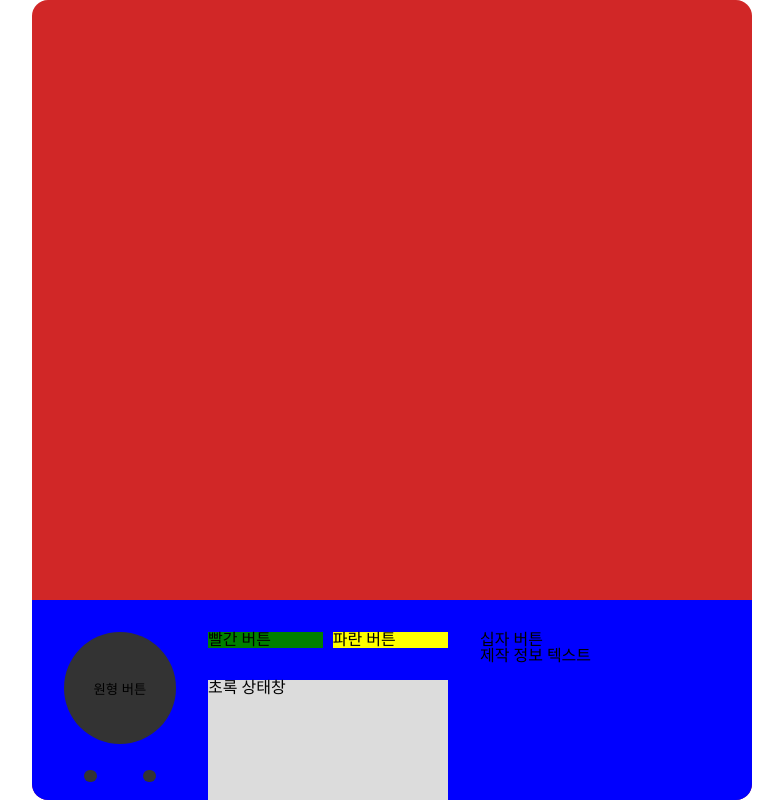
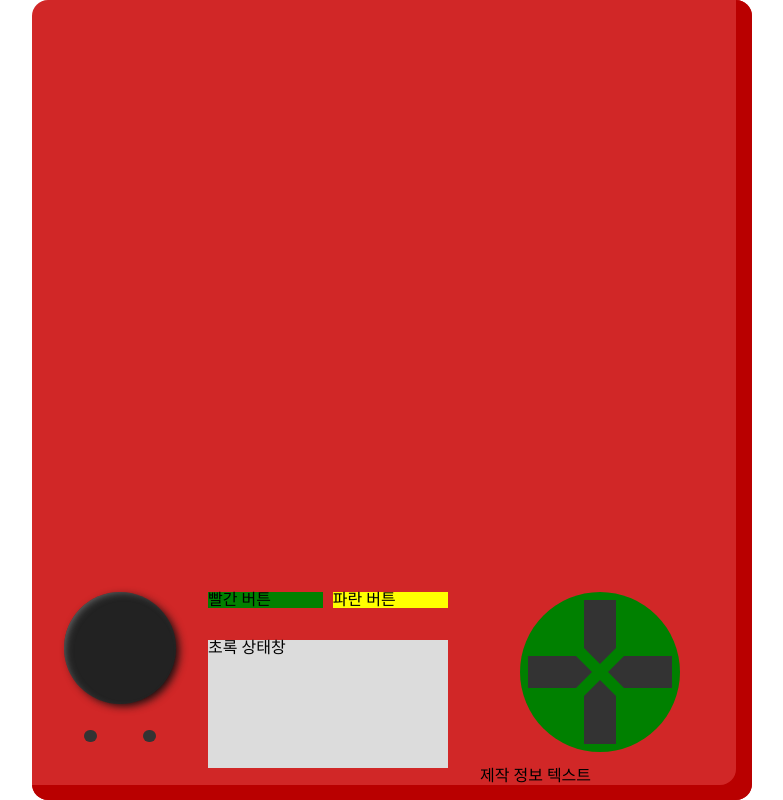
Before and after one commit to jsg3121/pokemon, a React (Create React App) app in the folder client/: page / in a window 1280 px wide. Shown: the whole page, without its empty margins (248-1031 px from the left). Built offline with nearby package versions, Linux system fonts and the light colour scheme.

Commit message:
FEAT(ui) : ui 어ㅂ데이트

```diff
--- a/client/src/components/src/background/src/Footer.component.tsx
+++ b/client/src/components/src/background/src/Footer.component.tsx
@@ -3,12 +3,11 @@ import styled from 'styled-components'
 
 const Footer = styled.footer`
   width: 100%;
-  height: 25%;
-  background-color: blue;
+  height: 30%;
   display: flex;
   align-self: flex-end;
   justify-content: space-between;
-  padding: 1rem;
+  padding: 1rem 1rem 3rem;
 
   > div {
     width: 100%;
@@ -28,14 +27,12 @@ const Buttons = styled.div`
   padding: 1rem;
 
   .bg--button__circle {
+    display: block;
     width: 7rem;
     height: 7rem;
-    background-color: #333333;
+    background-color: #222222;
     border-radius: 50%;
-
-    &:active {
-      background-color: red;
-    }
+    box-shadow: 4px 3px 9px -1px #111111, inset 4px 3px 8px -4px #767676;
   }
 
   .bg--button__dot {
@@ -96,6 +93,124 @@ const ArrowButton = styled.div`
   width: 17rem;
   height: 100%;
   padding: 1rem;
+
+  .bg--arrow__cross {
+    width: 10rem;
+    height: 10rem;
+    margin: 0 auto 1rem;
+    position: relative;
+    background-color: green;
+    border-radius: 5rem;
+    overflow: hidden;
+
+    button {
+      background-color: #333333;
+
+      &::before,
+      &::after {
+        content: '';
+        width: 0;
+        height: 0;
+        position: absolute;
+      }
+
+      &:hover {
+        background-color: orange;
+      }
+    }
+
+    .cross--up {
+      width: 2rem;
+      height: 4rem;
+      position: absolute;
+      left: 50%;
+      top: 0.5rem;
+      transform: translate(-50%, 0);
+
+      &::before {
+        border-bottom: 1rem solid green;
+        border-left: 1rem solid transparent;
+        bottom: 0;
+        right: 0;
+      }
+
+      &::after {
+        border-bottom: 1rem solid green;
+        border-right: 1rem solid transparent;
+        bottom: 0;
+        left: 0;
+      }
+    }
+
+    .cross--right {
+      width: 4rem;
+      height: 2rem;
+      position: absolute;
+      right: 0.5rem;
+      top: 50%;
+      transform: translate(0, -50%);
+
+      &::before {
+        border-bottom: 1rem solid transparent;
+        border-left: 1rem solid green;
+        top: 0;
+        left: 0;
+      }
+
+      &::after {
+        border-bottom: 1rem solid green;
+        border-right: 1rem solid transparent;
+        bottom: 0;
+        left: 0;
+      }
+    }
+
+    .cross--down {
+      width: 2rem;
+      height: 4rem;
+      position: absolute;
+      left: 50%;
+      bottom: 0.5rem;
+      transform: translate(-50%, 0);
+
+      &::before {
+        border-bottom: 1rem solid transparent;
+        border-left: 1rem solid green;
+        top: 0;
+        left: 0;
+      }
+
+      &::after {
+        border-bottom: 1rem solid transparent;
+        border-right: 1rem solid green;
+        top: 0;
+        right: 0;
+      }
+    }
+
+    .cross--left {
+      width: 4rem;
+      height: 2rem;
+      position: absolute;
+      left: 0.5rem;
+      top: 50%;
+      transform: translate(0, -50%);
+
+      &::before {
+        border-bottom: 1rem solid green;
+        border-left: 1rem solid transparent;
+        bottom: 0;
+        right: 0;
+      }
+
+      &::after {
+        border-bottom: 1rem solid transparent;
+        border-right: 1rem solid green;
+        top: 0;
+        right: 0;
+      }
+    }
+  }
 `
 
 const FooterComponent: React.FC = () => {
@@ -103,7 +218,7 @@ const FooterComponent: React.FC = () => {
     <Footer>
       <div>
         <Buttons>
-          <button className="bg--button__circle">원형 버튼</button>
+          <i className="bg--button__circle" />
           <div className="bg--button__dot">
             <i></i>
             <i></i>
@@ -117,7 +232,12 @@ const FooterComponent: React.FC = () => {
           <div className="bg--status__signal">초록 상태창</div>
         </Status>
         <ArrowButton>
-          <div>십자 버튼</div>
+          <div className="bg--arrow__cross">
+            <button className="cross--up" />
+            <button className="cross--right" />
+            <button className="cross--down" />
+            <button className="cross--left" />
+          </div>
           <p>제작 정보 텍스트</p>
         </ArrowButton>
       </div>
--- a/client/src/container/src/Home.container.tsx
+++ b/client/src/container/src/Home.container.tsx
@@ -10,6 +10,7 @@ const Home = styled.section`
   position: relative;
   display: flex;
   overflow: hidden;
+  box-shadow: 0 0 0 #ffffff, inset 0 0 0 #ffffff, inset -16px -15px 0 #b90000;
 `
 
 const HomeContainer: React.FC = () => {
```
